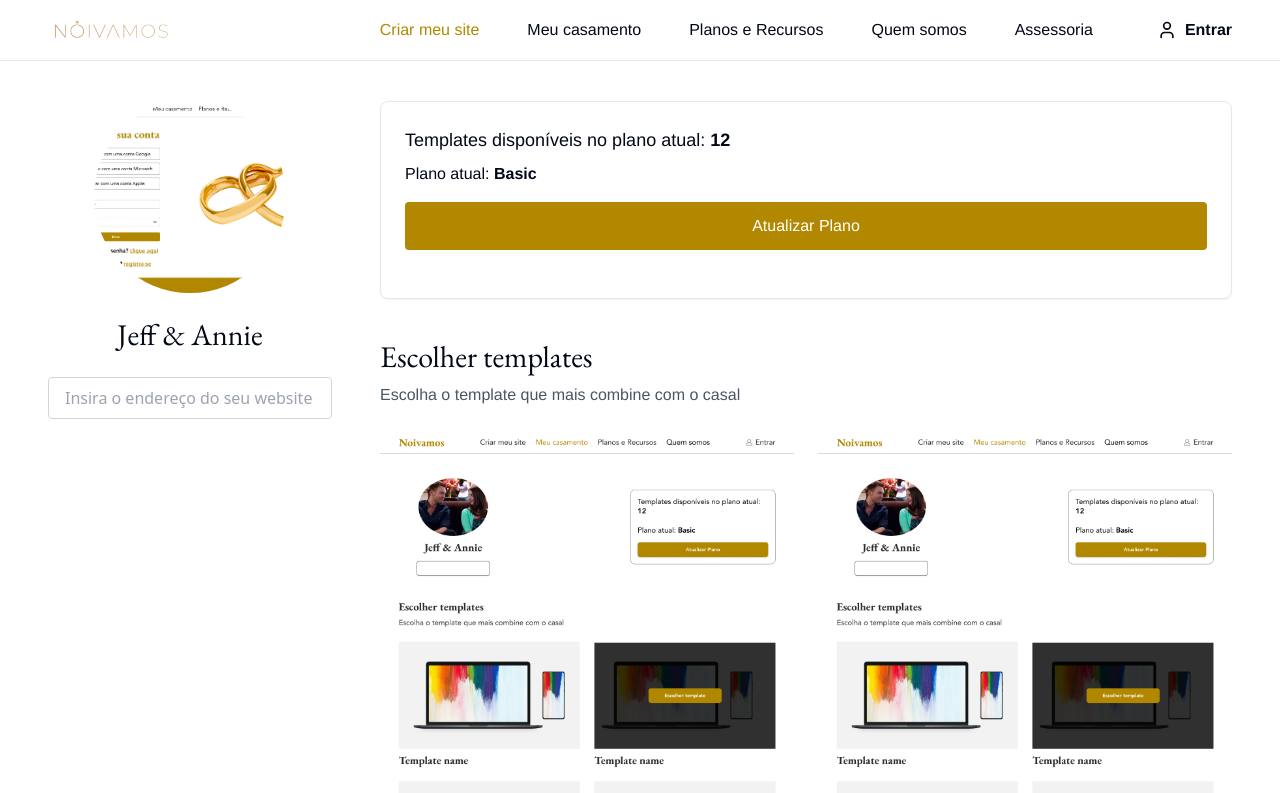
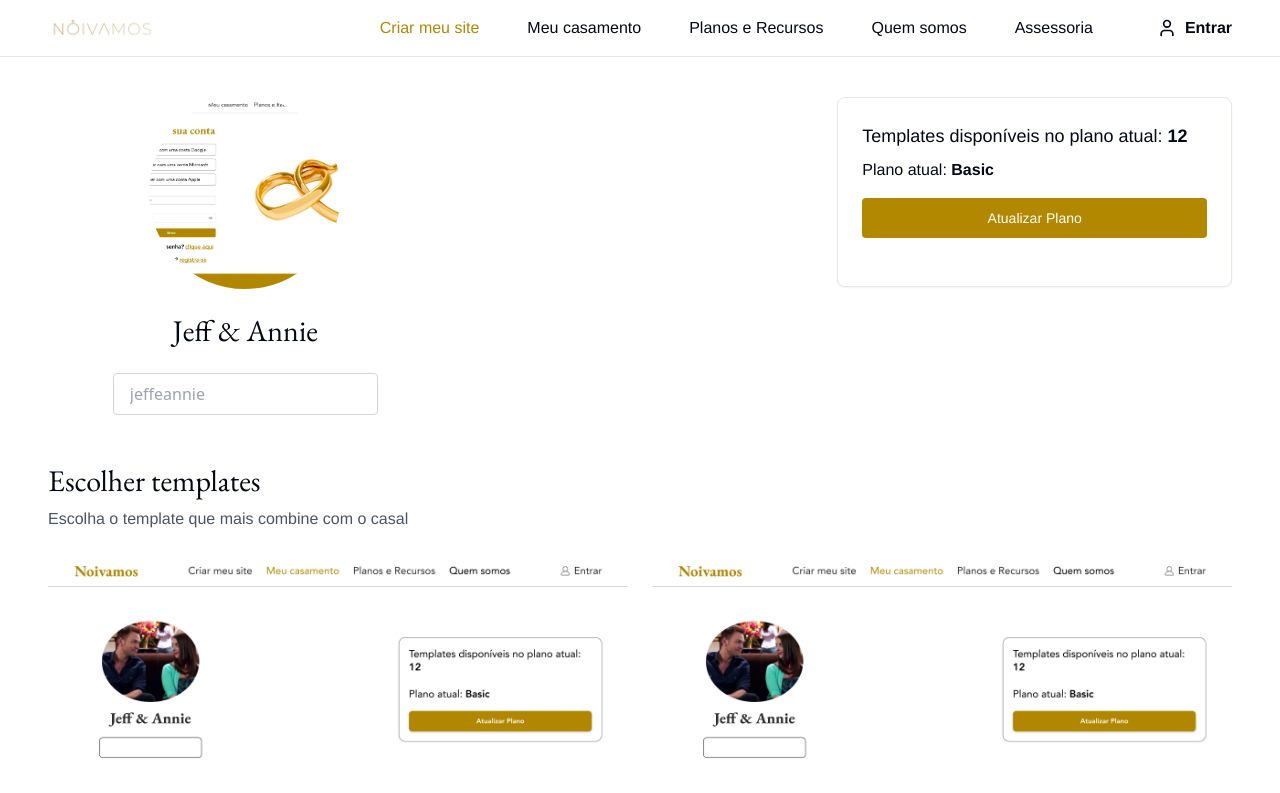
Before and after one commit to Fnatic12/noivamos-frontend, a React (Vite) app: page /create-site in a window 1280 px wide. Shown: the top 793 px of the page. Built offline with nearby package versions, Linux system fonts and the light colour scheme; a web font is replaced by a local one.

Commit message:
Fix: Create Site page layout
Adjust the Create Site page to match the provided image, removing the "Insira o endereço do seu website" input field.

```diff
--- a/src/components/Header.tsx
+++ b/src/components/Header.tsx
@@ -20,7 +20,7 @@ const Header = () => {
           <img
             src="/lovable-uploads/a371eb6e-9d00-423b-bc90-a1baed416804.png"
             alt="Noivamos Logo"
-            className="h-7" // Reduced from h-8 to h-7
+            className="h-6" // Reduced from h-7 to h-6
           />
         </Link>
         <nav className="flex items-center">
--- a/src/pages/CreateSite.tsx
+++ b/src/pages/CreateSite.tsx
@@ -3,6 +3,7 @@ import React, { useState } from 'react';
 import { useNavigate } from 'react-router-dom';
 import Header from '@/components/Header';
 import Footer from '@/components/Footer';
+import { Button } from '@/components/ui/button';
 import { Card } from '@/components/ui/card';
 
 // Template data type
@@ -48,31 +49,31 @@ const CreateSite = () => {
     <div className="flex flex-col min-h-screen">
       <Header />
 
-      <main className="flex-grow max-w-[1920px] mx-auto px-6 md:px-12 py-10 w-full">
-        <div className="flex flex-col md:flex-row gap-12">
-          {/* Left side - Profile and site name */}
-          <div className="md:w-1/3 lg:w-1/4">
-            <div className="flex flex-col items-center">
+      <main className="flex-grow w-full">
+        <div className="max-w-[1920px] mx-auto px-6 md:px-12 py-10">
+          {/* Profile and Plan Information */}
+          <div className="flex flex-col md:flex-row justify-between mb-12">
+            {/* Left side - Profile */}
+            <div className="md:w-1/3 flex flex-col items-center">
               <img
                 src="/lovable-uploads/50e63417-c45a-40a3-99d0-dd09cbb69262.png"
                 alt="Couple"
                 className="w-48 h-48 rounded-full object-cover"
               />
               <h1 className="mt-6 text-3xl font-garamond">Jeff & Annie</h1>
-            </div>
               <div className="mt-6">
                 <input
                   type="text"
                   className="w-full border border-gray-300 rounded px-4 py-2 focus:outline-none focus:ring-1 focus:ring-noivamos-gold"
-                placeholder="Insira o endereço do seu website"
+                  placeholder="jeffeannie"
                 />
               </div>
             </div>
 
-          {/* Right side - Templates */}
-          <div className="md:w-2/3 lg:w-3/4">
+            {/* Right side - Plan Information */}
+            <div className="md:w-1/3 mt-10 md:mt-0">
               <Card className="p-6 bg-white rounded-lg shadow-sm">
-              <div className="flex justify-between items-center mb-2">
+                <div className="mb-2">
                   <h2 className="font-avenir text-lg">
                     Templates disponíveis no plano atual: <span className="font-bold">12</span>
                   </h2>
@@ -81,13 +82,16 @@ const CreateSite = () => {
                   <p className="font-avenir">
                     Plano atual: <span className="font-bold">Basic</span>
                   </p>
-                <button className="w-full mt-4 bg-noivamos-gold hover:bg-noivamos-gold-dark text-white py-3 rounded font-avenir transition-colors">
+                  <Button className="w-full mt-4 bg-noivamos-gold hover:bg-noivamos-gold-dark text-white py-3 rounded font-avenir transition-colors">
                     Atualizar Plano
-                </button>
+                  </Button>
                 </div>
               </Card>
+            </div>
+          </div>
 
-            <div className="mt-10">
+          {/* Templates Section */}
+          <div>
             <h2 className="text-3xl font-garamond mb-2">Escolher templates</h2>
             <p className="font-avenir text-gray-600 mb-6">Escolha o template que mais combine com o casal</p>
 
@@ -119,7 +123,6 @@ const CreateSite = () => {
             </div>
           </div>
         </div>
-        </div>
       </main>
 
       <Footer />
```
Lines whose indentation alone changed are shown as unchanged.
